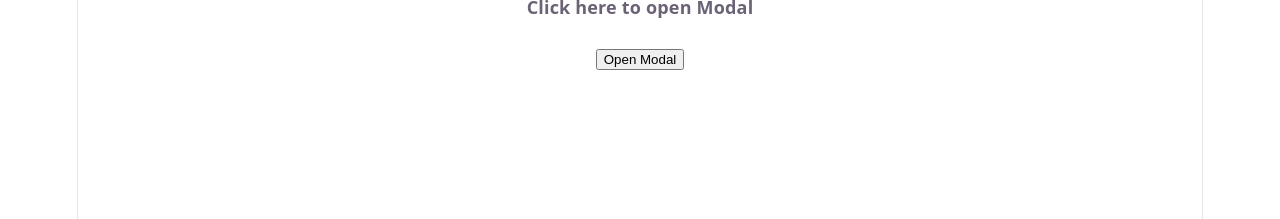
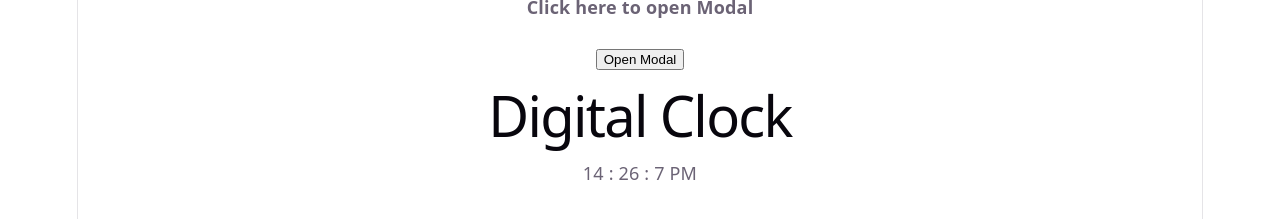
Before and after one commit to shelly004/make-use-of, a React (Vite) app: page / in a window 1280 px wide. Shown: the part 453-672 px from the top of the page. Built offline with nearby package versions, Linux system fonts and the light colour scheme; no server answers.

Commit message:
Digital-clock-implementation

```diff
--- a/src/App.jsx
+++ b/src/App.jsx
@@ -3,6 +3,7 @@ import './App.css'
 import SearchData from './components/Datafetch-debounce/SearchData'
 import Form from './components/Form-validation/Form'
 import MainModal from './components/Focusable-Modal/MainModal'
+import Clock from './components/Digital-clock/Clock'
 function App() {
 
   return (
@@ -10,6 +11,7 @@ function App() {
       <SearchData/>
       <Form/>
       <MainModal/>
+      <Clock/>
     </>
 
   )
--- /dev/null
+++ b/src/components/Digital-clock/Clock.jsx
@@ -0,0 +1,22 @@
+import { useState, useEffect } from "react";
+export default function Clock() {
+  const [time, setTime] = useState(new Date());
+
+  const getCorrectTime = () => {
+    const hours = time.getHours();
+    const minutes = time.getMinutes();
+    const seconds = time.getSeconds();
+    const AMPM = hours >= 12 ? "PM" : "AM";
+    return `${time.getHours()} : ${time.getMinutes()} : ${time.getSeconds()} ${AMPM}`;
+  };
+  useEffect(() => {
+    let timeout = setInterval(() => setTime(new Date()), 1000);
+    return () => clearInterval(timeout);
+  }, []);
+  return (
+    <div className="App">
+      <h1>Digital Clock</h1>
+      <p>{getCorrectTime()}</p>
+    </div>
+  );
+}
```
